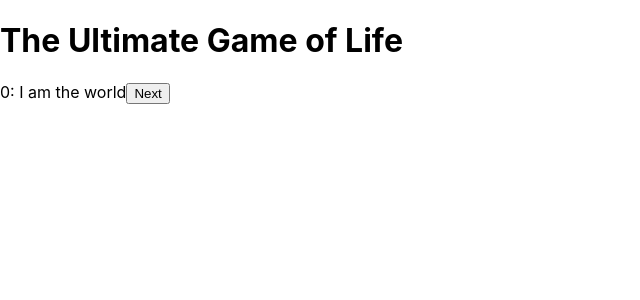
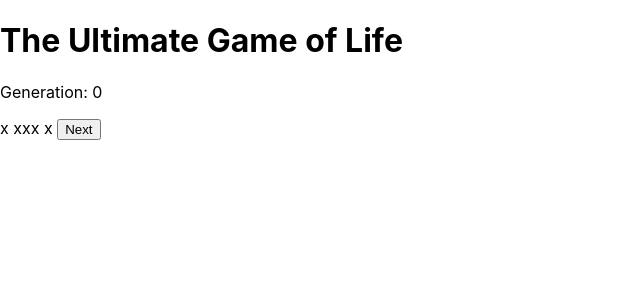
Before and after one commit to peterkzd/ultimate_gol, a React (Create React App) app: page / in a window 1280 px wide. Shown: the top 300 px of the page, without its empty margins (0-640 px from the left). Built offline with nearby package versions, Linux system fonts and the light colour scheme.

Commit message:
world progress

```diff
--- a/src/App.tsx
+++ b/src/App.tsx
@@ -1,6 +1,30 @@
 import React, { useState } from 'react';
 import GameLogic, {WorldLogic, Ruleset} from "./logic/GameLogic";
 
+const cellStatusMatrix = [
+  [' ', ' ', ' ', ' ', ' ', ' ', ' ', ' ', ' ', ' '],
+  [' ', ' ', ' ', ' ', ' ', ' ', ' ', ' ', ' ', ' '],
+  [' ', ' ', ' ', ' ', ' ', ' ', ' ', ' ', ' ', ' '],
+  [' ', ' ', ' ', ' ', 'x', ' ', ' ', ' ', ' ', ' '],
+  [' ', ' ', ' ', 'x', 'x', 'x', ' ', ' ', ' ', ' '],
+  [' ', ' ', ' ', ' ', 'x', ' ', ' ', ' ', ' ', ' '],
+  [' ', ' ', ' ', ' ', ' ', ' ', ' ', ' ', ' ', ' '],
+  [' ', ' ', ' ', ' ', ' ', ' ', ' ', ' ', ' ', ' '],
+  [' ', ' ', ' ', ' ', ' ', ' ', ' ', ' ', ' ', ' '],
+  [' ', ' ', ' ', ' ', ' ', ' ', ' ', ' ', ' ', ' '],
+]
+
+interface WorldProps {
+  logic: WorldLogic;
+}
+
+const World: React.FC<WorldProps> = ({ logic }) => {
+  return (
+    <>
+      {logic.statusMatrix}
+    </>
+  )
+}
 
 interface GameProps {
   logic: GameLogic;
@@ -12,16 +36,20 @@ const Game: React.FC<GameProps> = ({ logic }) => {
   const nextGeneration = () => {
     setGeneration(logic.nextState());
   }
-  return (<div>
+  return (
+  <div>
     <h1>The Ultimate Game of Life</h1>
-    {logic.display()}
+    {/* {logic.display()} */}
+    <p>Generation: {generation}</p>
+    <World logic={logic.world} />
     <button onClick={nextGeneration}>Next</button>
-  </div>)
+  </div>
+  )
 }
 
 
 function App() {
-  const world = new WorldLogic();
+  const world = new WorldLogic(cellStatusMatrix);
   const ruleset = new Ruleset();
   const game = new GameLogic(world, ruleset);
 
--- a/src/logic/GameLogic.ts
+++ b/src/logic/GameLogic.ts
@@ -1,9 +1,13 @@
 import internal from "stream";
 
 export class WorldLogic {
-  display(): string {
-    return "I am the world"
+  statusMatrix: string[][];
+  constructor(statusMatrix: string[][]) {
+    this.statusMatrix = statusMatrix;
   }
+  // display(): string {
+  //   return "I am the world"
+  // }
 }
 export class Ruleset {}
 
@@ -22,9 +26,9 @@ class GameLogic {
     return this.generation += 1;
   }
 
-  display(): string {
-    return `${this.generation}: ${this.world.display()}`;
-  }
+  // display(): string {
+  //   return `${this.generation}: ${this.world.display()}`;
+  // }
 
 
 }
```
